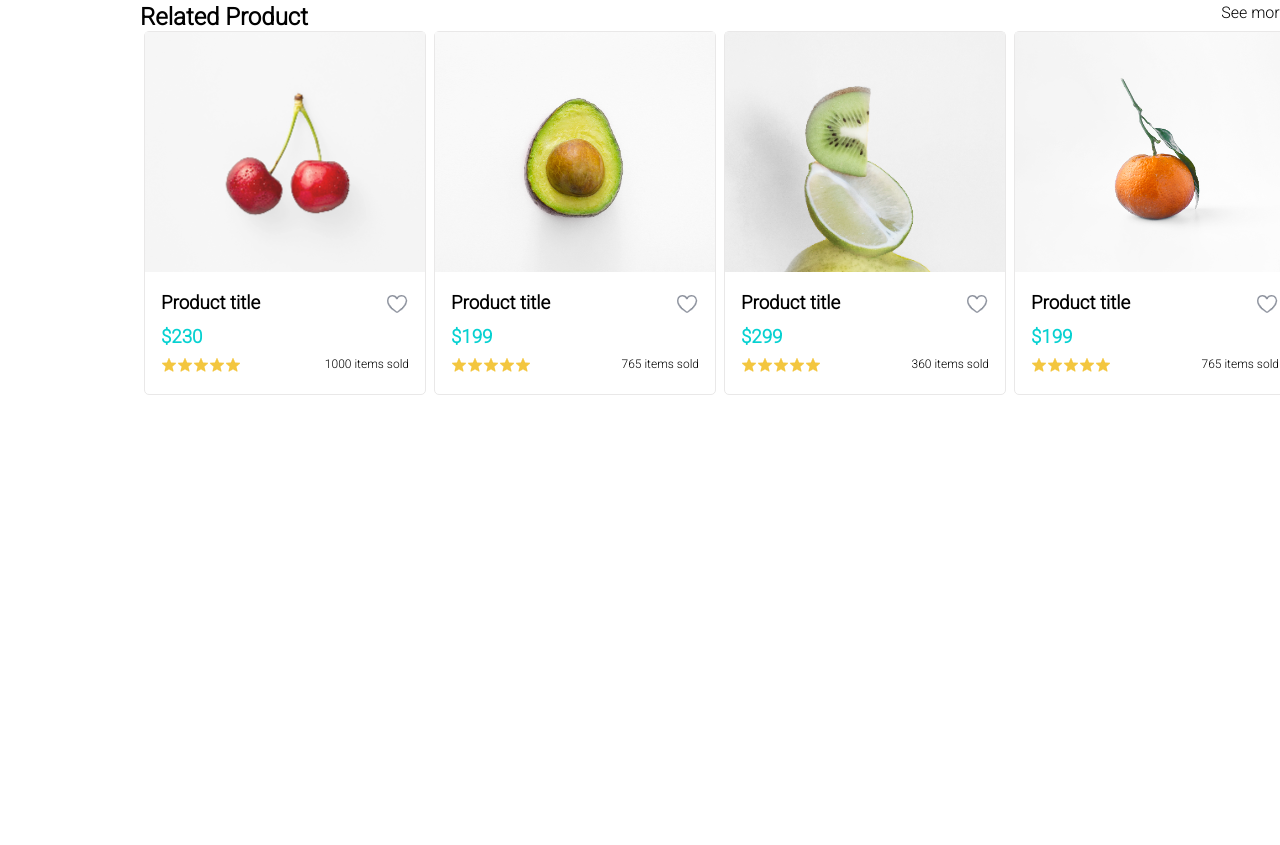
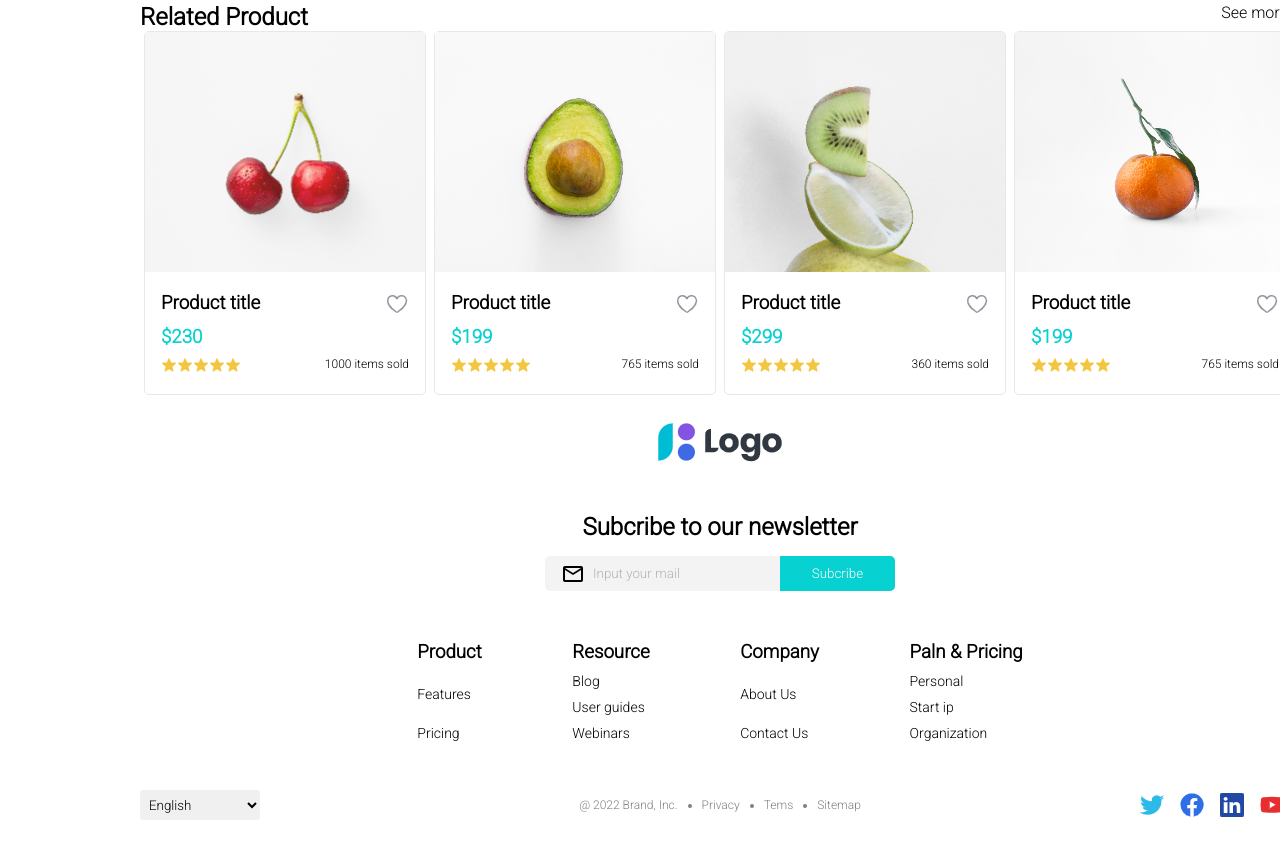
Before and after one commit to UyenQuyenNguyen/21124421_WEB, a plain HTML site: page index.html in a window 1280 px wide. Shown: the part 1558-2403 px from the top of the page. Before the commit the page ends 1953 px from the top, so only its background shows below. Drawn offline with nearby package versions, Linux system fonts and the light colour scheme.

Commit message:
Final Commit - Footer

```diff
--- a/css/style.css
+++ b/css/style.css
@@ -276,3 +276,124 @@ header{
 .title_favourite h3{
     color: black;
 }
+
+footer{
+    width: 1440px;
+    height: 450px;
+    padding: 0 140px;
+    box-sizing: border-box;
+}
+
+.footer_main{
+    height: 100%;
+    display: flex;
+    flex-direction: column;
+    align-items: center;
+    justify-content: space-around;
+}
+
+.mail{
+    display: flex;
+    align-items: center;
+}
+
+.contact{
+    display: flex;
+    flex-direction: column;
+    align-items: center;
+}
+
+.mailbox{
+    height: 35px;
+    width: 350px;
+    display: flex;
+    align-items: center;
+    justify-content: space-between;
+    background-color: rgb(243, 243, 243);
+    padding-left: 16px;
+    box-sizing: border-box;
+    border-radius: 5px;
+    margin-top: 15px;
+}
+
+.mailbox input{
+    border: none;
+    outline: none;
+    background-color: transparent;
+    padding-left: 8px;
+}
+
+.mailbox button{
+    border: none;
+    height: 35px;
+    width: 115px;
+    color: white;
+    background-color: rgb(7, 209, 209);
+    border-radius:  0 5px 5px 0;
+}
+
+
+
+.footer_item{
+    display: flex;
+    width: 60%;
+    justify-content: space-around;
+}
+
+.ft_item{
+    height: 100px;
+    display: flex;
+    flex-direction: column;
+    justify-content: space-between;
+}
+
+.ft_item p{
+    font-size: 14px;
+}
+
+.languge_contacticon{
+    padding: 0 140px;
+    width: 100%;
+    display: flex;
+    justify-content: space-between;
+}
+
+.language_left{
+    width: 30%;
+
+}
+
+.language_left select{
+    border: none;
+    height: 30px;
+    width: 120px;
+    padding: 5px;
+    border-radius: 3px;
+    background-color: rgb(240, 240, 240);
+}
+
+ul{
+    display: flex;
+}
+
+li{
+    margin-left: 24px;
+    font-size: 12px;
+}
+
+.center{
+    width: auto;
+    display: flex;
+    align-items: center;
+    font-size: 12px;
+    color: gray;
+}.contactIcon_right{
+    width: 30%;
+    display: flex;
+    align-items: center;
+    justify-content: flex-end;
+}
+
+.contactIcon_right img{
+    margin-right: 16px;
+}
--- a/index.html
+++ b/index.html
@@ -274,6 +274,69 @@
                 </div>
             </div>
         </section>
+        <footer>
+            <div class="footer_main">
+                <img src="./img/Image 1713.png" alt="">
+                <div class="contact">
+                    <h2>Subcribe to our newsletter</h2>
+                <div class="mailbox">
+                    <div class="mail">
+                        <span class="material-symbols-outlined">
+                            mail
+                            </span>
+                        <input type="text" placeholder="Input your mail">
+                    </div>
+                    <button>Subcribe</button>
+                </div>
+                </div>
+                <div class="footer_item">
+                    <div class="ft_item">
+                        <h3>Product</h3>
+                        <p>Features</p>
+                        <p>Pricing</p>
+                    </div>
+                    <div class="ft_item">
+                        <h3>Resource</h3>
+                        <p>Blog</p>
+                        <p>User guides</p>
+                        <p>Webinars</p>
+                    </div>
+                    <div class="ft_item">
+                        <h3>Company</h3>
+                        <p>About Us</p>
+                        <p>Contact Us</p>
+                    </div>
+                    <div class="ft_item">
+                        <h3>Paln & Pricing</h3>
+                        <p>Personal</p>
+                        <p>Start ip</p>
+                        <p>Organization</p>
+                    </div>
+                </div>
+                <div class="languge_contacticon">
+                    <div class="language_left">
+                        <select>
+                            <option value="">English</option>
+                        </select>
+                    </div>
+                    <div class="center">
+                        <p>@ 2022 Brand, Inc.</p>
+                        <ul>
+                            <li>Privacy</li>
+                            <li>Tems</li>
+                            <li>Sitemap</li>
+                        </ul>
+                    </div>
+                    <div class="contactIcon_right">
+                        <img src="./img/Twitter 9.png" alt="">
+                        <img src="./img/Facebook 9.png" alt="">
+                        <img src="./img/LinkedIn 8.png" alt="">
+                        <img src="./img/YouTube 8.png" alt="">
+                    </div>
+                </div>
+            </div>
+
+        </footer>
 
 
 
```
Also changed, not shown: demo/Footer.png (added).
